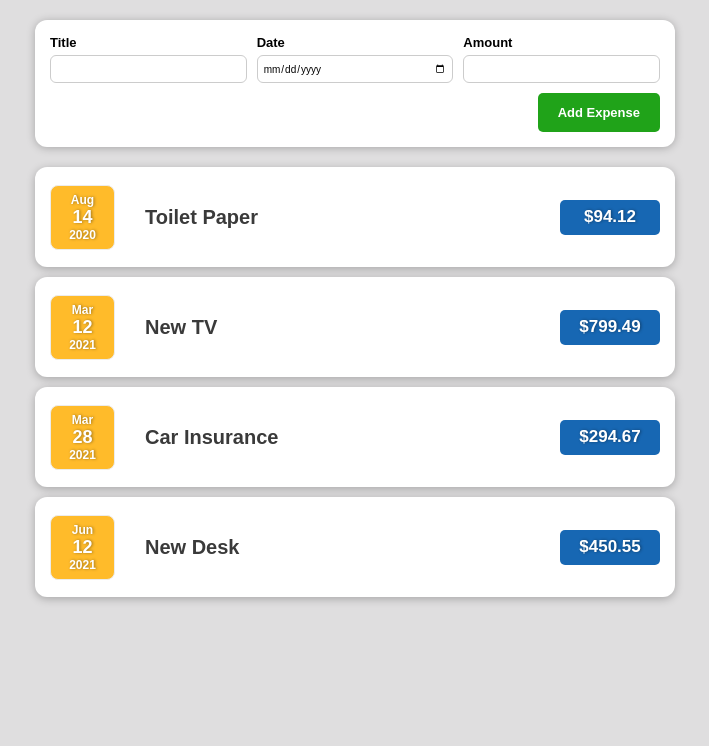
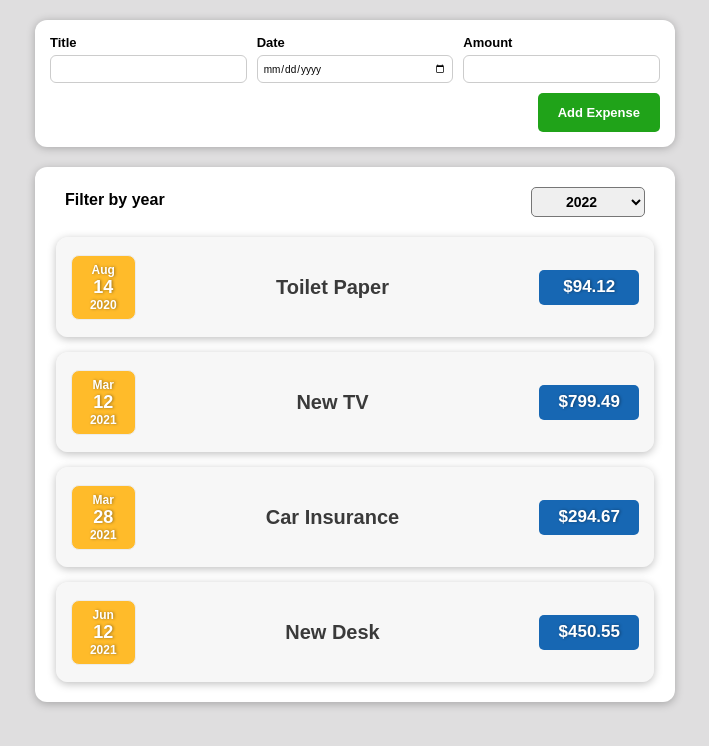
Before and after one commit to AGSS18/expense-tracker-app, a React (Create React App) app: page / in a window 1280 px wide. Shown: the top 746 px of the page, without its empty margins (285-994 px from the left). Built offline with nearby package versions, Linux system fonts and the light colour scheme.

Commit message:
Added filter for year selection

```diff
--- a/src/App.js
+++ b/src/App.js
@@ -1,9 +1,10 @@
+import { useState } from "react";
 import Expenses from "./components/Expenses/Expenses";
 import NewExpense from "./components/NewExpense/NewExpense";
 import './index.css';
 
 function App() {
-  const expenses = [
+  const [expenses, setExpenses] = useState([
     {
       id: 'e1',
       title: 'Toilet Paper',
@@ -26,12 +27,13 @@
       amount: 450.55,
       date: new Date(2021, 5, 12),
     },
-  ];
+  ]);
 
   function addExpenseHandler(expenseData) {
-    console.log(expenseData);
+    setExpenses([...expenses, expenseData])
   }
 
+  console.log(expenses);
 
   return (
     <div className="App container">
--- /dev/null
+++ b/src/components/Expenses/ExpenseFilter.css
@@ -0,0 +1,26 @@
+.expenses-filter {
+  color: rgb(0, 0, 0);
+  padding: 0 2.5rem;
+}
+
+.expenses-filter__control {
+  display: flex;
+  width: 100%;
+  align-items: center;
+  justify-content: space-between;
+  margin-bottom: 2rem;
+}
+
+.expenses-filter label {
+  font-weight: bold;
+  font-size: 1.6rem;
+  margin-bottom: 0.5rem;
+}
+
+.expenses-filter select {
+  font: inherit;
+  padding: 0.5rem 3rem;
+  font-weight: bold;
+  border-radius: 5px;
+  font-size: 1.4rem;
+}
--- /dev/null
+++ b/src/components/Expenses/ExpenseFilter.js
@@ -0,0 +1,24 @@
+import './ExpenseFilter.css';
+
+function ExpenseFilter(props) {
+
+    function selectionHandler(event) {
+        props.onFilter(event.target.value);
+    }
+
+    return(
+        <div className="expenses-filter" >
+            <div className="expenses-filter__control" >
+                <label>Filter by year</label>
+                <select onChange={selectionHandler} >
+                    <option value="2022">2022</option>
+                    <option value="2021">2021</option>
+                    <option value="2020">2020</option>
+                    <option value="2019">2019</option>
+                </select>
+            </div>
+        </div>
+    )
+}
+
+export default ExpenseFilter;
--- a/src/components/Expenses/ExpenseItem.css
+++ b/src/components/Expenses/ExpenseItem.css
@@ -1,12 +1,21 @@
+.expense-item__align {
+  display: flex;
+  justify-content: center;
+}
+
+.expense-item__align:not(:last-child) {
+  margin-bottom: 1.5rem;
+}
+
 .expense-item {
   display: flex;
   justify-content: space-between;
   align-items: center;
   box-shadow: 0 2px 8px rgba(0, 0, 0, 0.25);
   padding: 0.8rem;
-  margin: 1rem 0;
   border-radius: 12px;
-  background-color: #fff;
+  background-color: rgba(240, 240, 240, 0.522);
+  width: 95%;
   height: 10rem;
 }
 
--- a/src/components/Expenses/ExpenseItem.js
+++ b/src/components/Expenses/ExpenseItem.js
@@ -3,6 +3,7 @@
 
 function ExpenseItem(props) {
     return(
+        <div className="expense-item__align">
             <div className="expense-item">
                 <ExpenseDate date={props.date}/>
                 <div className="expense-item__description">
@@ -10,6 +11,7 @@
                     <div className="expense-item__price">${props.amount}</div>
                 </div>
             </div>
+        </div>
     );
 }
 
--- /dev/null
+++ b/src/components/Expenses/Expenses.css
@@ -0,0 +1,8 @@
+.expenses {
+  text-align: center;
+  width: 100%;
+  background-color: #fff;
+  padding: 2rem 0.5rem;
+  border-radius: 12px;
+  box-shadow: 0 2px 8px rgba(0, 0, 0, 0.25);
+}
--- a/src/components/Expenses/Expenses.js
+++ b/src/components/Expenses/Expenses.js
@@ -1,8 +1,16 @@
+import ExpenseFilter from "./ExpenseFilter";
 import ExpenseItem from "./ExpenseItem";
+import './Expenses.css';
 
 function Expenses(props) {
+
+    function filterHandler(year) {
+        console.log(year);
+    }
+
     return(
-        <div>
+        <div className="expenses">
+            <ExpenseFilter onFilter={filterHandler} />
             {props.expenses.map(function(expense){
                 return <ExpenseItem key={expense.id} title={expense.title} amount={expense.amount} date={expense.date} />
             })}
```
Also changed, not shown: src/components/UI/Card.js (added). Lines whose indentation alone changed are shown as unchanged.
